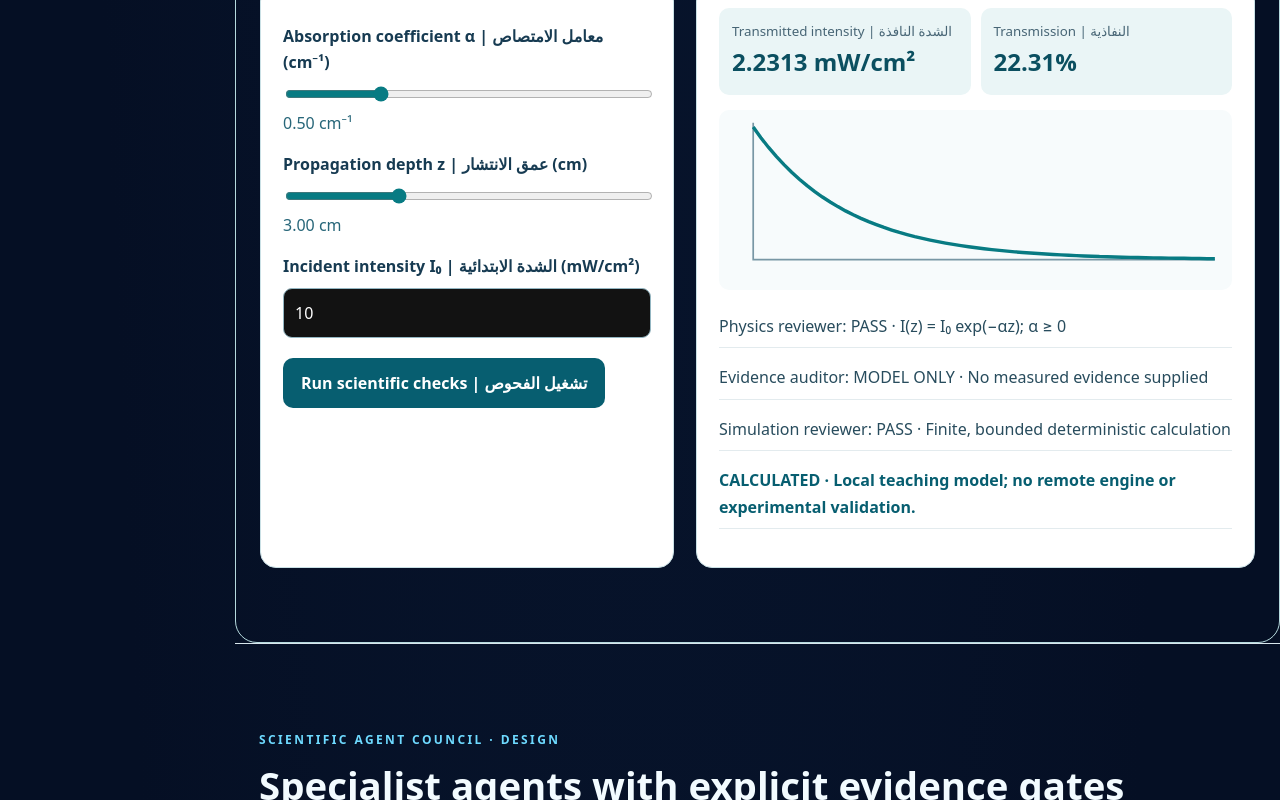
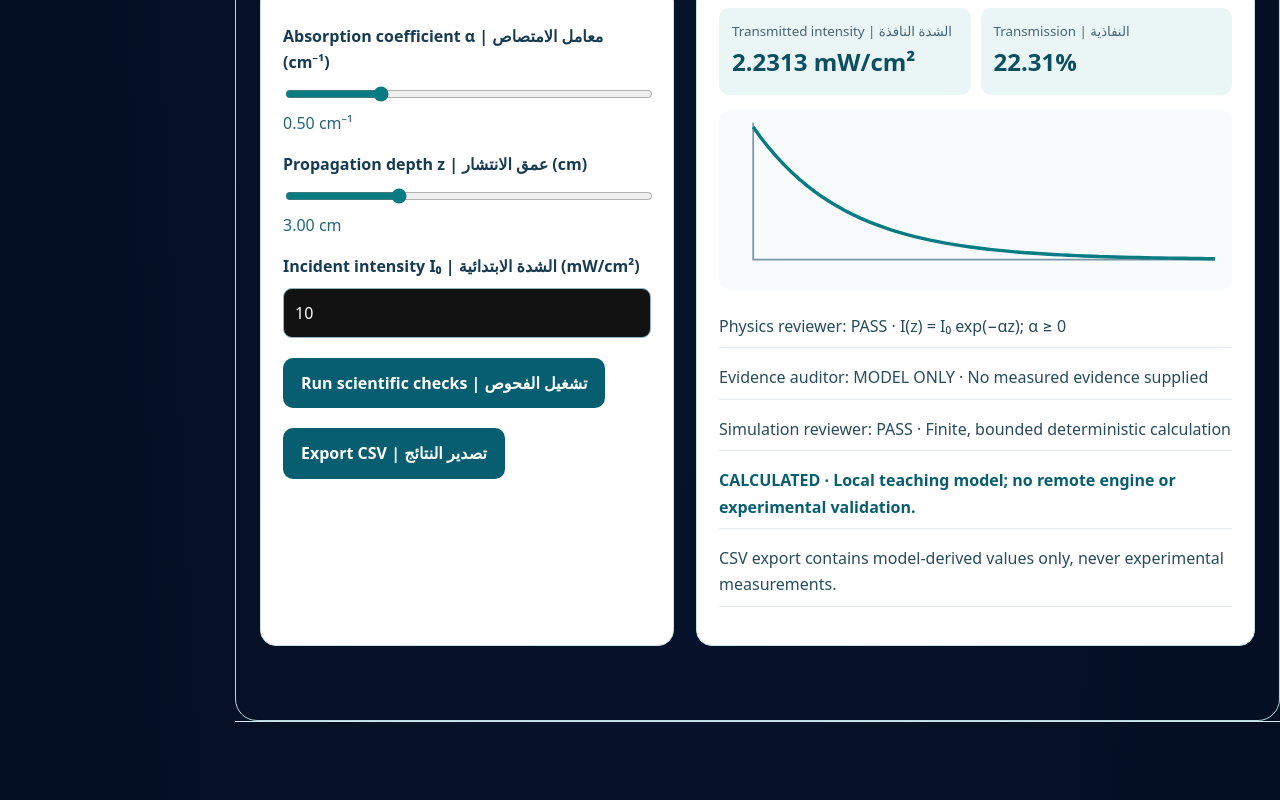
Before and after one commit to ahay20004/LASERSTONE, a plain HTML site: page cloud/site/index.html in a window 1280 px wide. Shown: the part 11200-12000 px from the top of the page. Drawn offline with Linux system fonts and the light colour scheme.

Commit message:
Add flight console CSV export control and explicit derived-data provenance

```diff
--- a/cloud/site/index.html
+++ b/cloud/site/index.html
@@ -265,6 +265,7 @@
           <label for="flight-intensity">Incident intensity I₀ | الشدة الابتدائية (mW/cm²)</label>
           <input id="flight-intensity" type="number" min="0.01" max="1000" step="0.1" value="10">
           <button type="button" id="flight-run">Run scientific checks | تشغيل الفحوص</button>
+          <button type="button" id="flight-export">Export CSV | تصدير النتائج</button>
         </div>
         <div class="flight-output" role="status" aria-live="polite">
           <div class="flight-metrics"><div><small>Transmitted intensity | الشدة النافذة</small><strong id="flight-transmitted">—</strong></div><div><small>Transmission | النفاذية</small><strong id="flight-transmission">—</strong></div></div>
@@ -273,6 +274,7 @@
           <p id="flight-evidence-check">Evidence auditor: awaiting input</p>
           <p id="flight-simulator-check">Simulation reviewer: awaiting input</p>
           <p id="flight-status">READY · Deterministic teaching model, not an experimental result.</p>
+          <p id="flight-export-status" aria-live="polite">CSV export contains model-derived values only, never experimental measurements.</p>
         </div>
       </div>
     </section>
```
